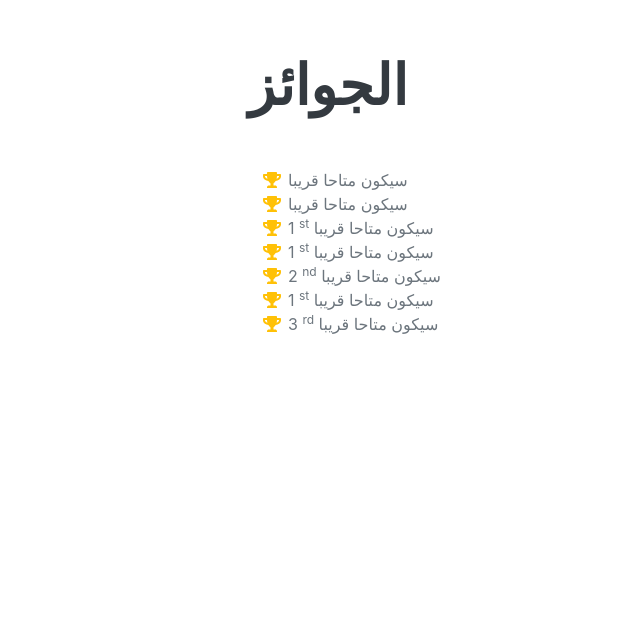
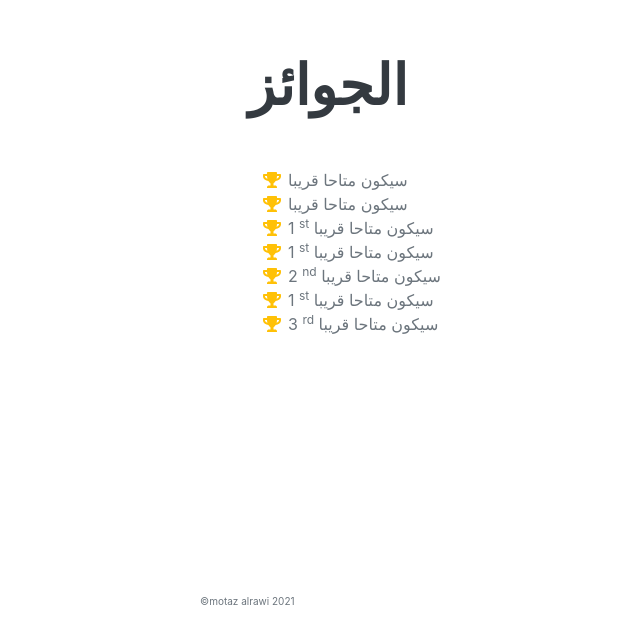
Before and after one commit to mdqqlgui/mdqqlgui.github.io, a plain HTML site: page index.html in a window 1280 px wide. Shown: the part 3410-4035 px from the top of the page, without its empty margins (72-712 px from the left). Before the commit the page ends 4004 px from the top, so only its background shows below. Drawn offline with nearby package versions, Linux system fonts and the light colour scheme; a web font is replaced by a local one.

Commit message:
Update index.html

```diff
--- a/index.html
+++ b/index.html
@@ -227,7 +227,7 @@
         </section>
     </div>
 
-
+    <div><p style="font-size:10px">&copy;motaz alrawi 2021</p></div>
     <!-- Bootstrap core JS-->
     <script src="https://cdn.jsdelivr.net/npm/bootstrap@5.1.3/dist/js/bootstrap.bundle.min.js"></script>
     <!-- Core theme JS-->
```
